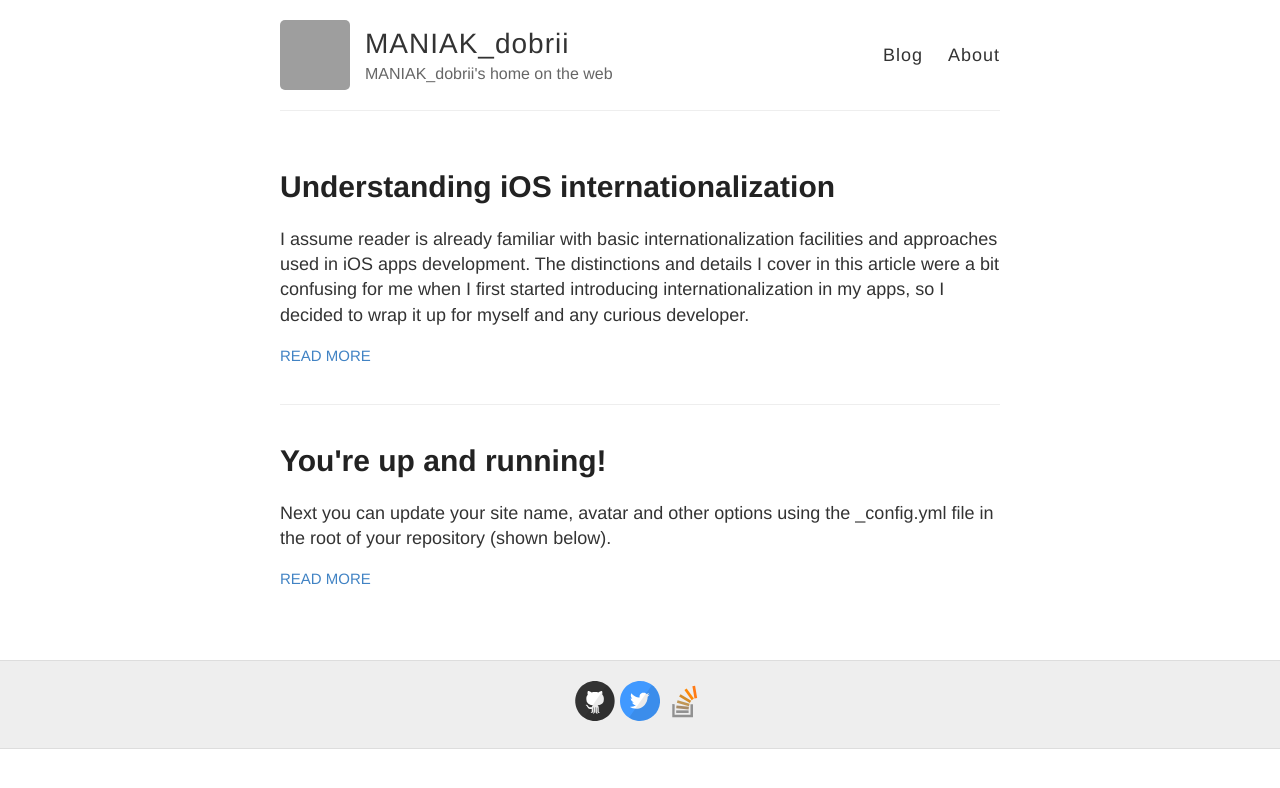
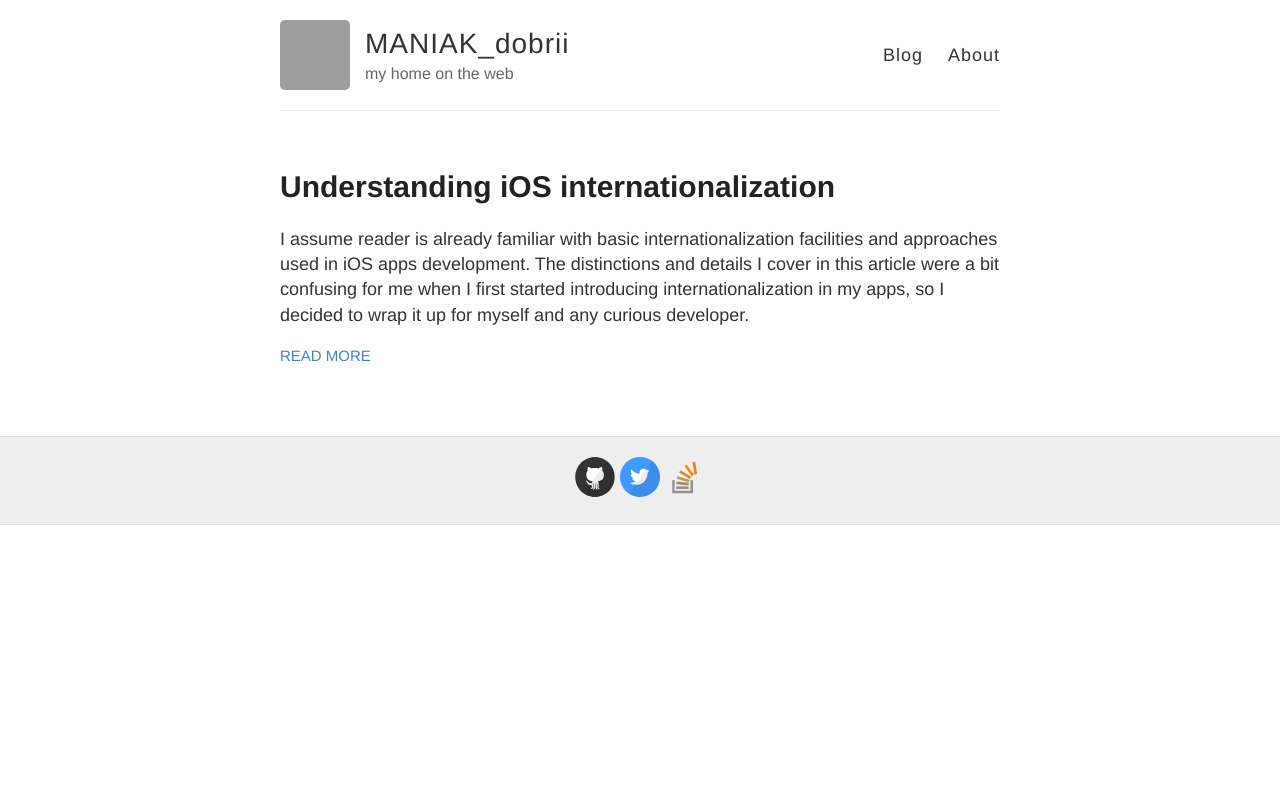
Before and after one commit to maniak-dobrii/maniak-dobrii.github.io, a Jekyll site: the page built from index.html, in a window 1280 px wide. Shown: the top 788 px of the page. Built offline with Jekyll 4.4.1, drawn with Linux system fonts in a browser that asks for light colours; Markdown is read by kramdown in place of the engine named in the settings; grey boxes are pictures that could not be loaded.

Commit message:
Updated title, removed dummy post, added favicon (but not using it)

```diff
--- a/_config.yml
+++ b/_config.yml
@@ -6,7 +6,7 @@
 name: MANIAK_dobrii
 
 # Short bio or description (displayed in the header)
-description: MANIAK_dobrii's home on the web
+description: my home on the web
 
 # URL of your avatar or profile pic (you could use your GitHub profile pic)
 avatar: https://avatars0.githubusercontent.com/u/2628044?v=3&s=460
--- a/_posts/2014-3-3-Hello-World.md
+++ /dev/null
@@ -1,10 +0,0 @@
----
-layout: post
-title: You're up and running!
----
-
-Next you can update your site name, avatar and other options using the _config.yml file in the root of your repository (shown below).
-
-![_config.yml]({{ site.baseurl }}/images/config.png)
-
-The easiest way to make your first post is to edit this one. Go into /_posts/ and update the Hello World markdown file. For more instructions head over to the [Jekyll Now repository](https://github.com/barryclark/jekyll-now) on GitHub.
```
Also changed, not shown: favicon.ico (added).
